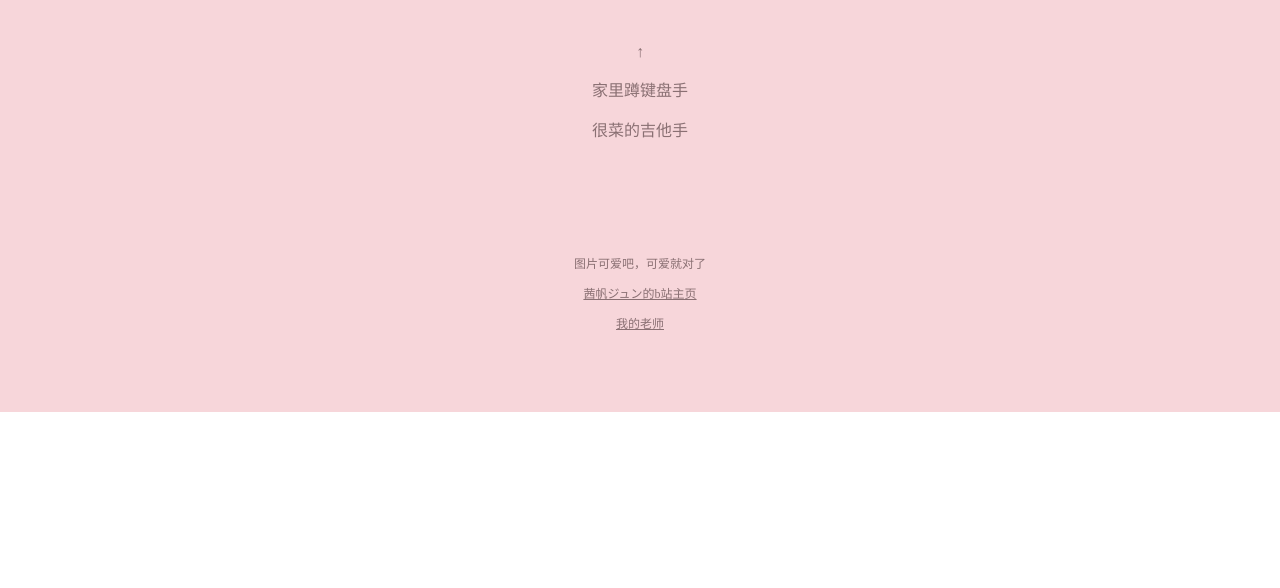
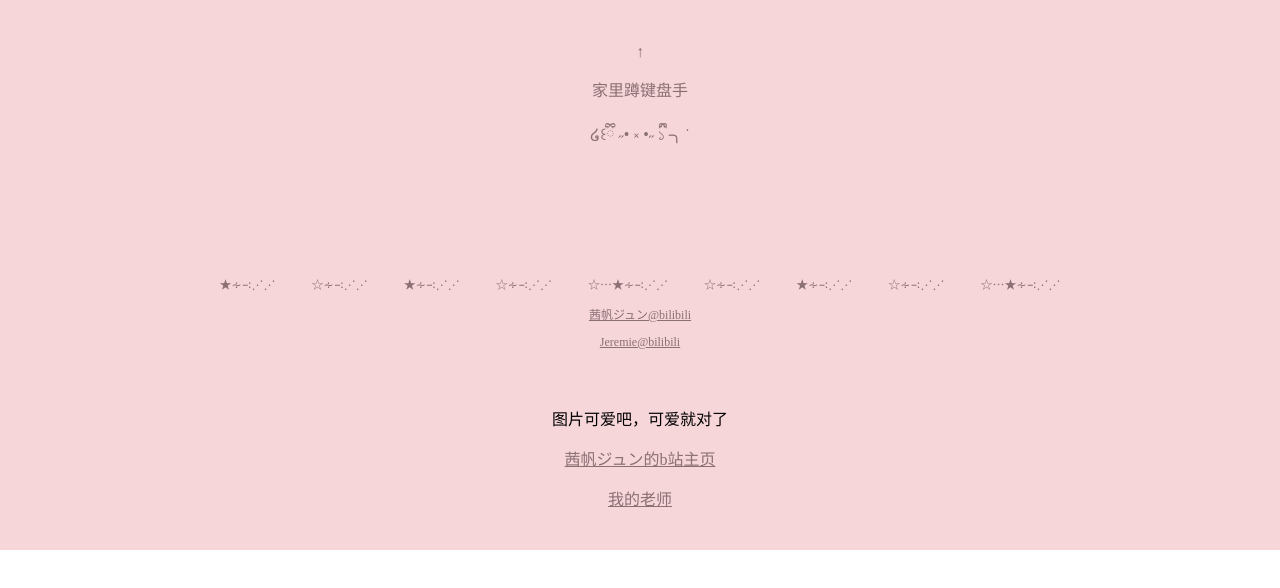
Before and after one commit to Schneider-22/zhizhi22, a plain HTML site: page index.html in a window 1280 px wide. Shown: the part 212-800 px from the top of the page. Drawn offline with Linux system fonts and the light colour scheme.

Commit message:
Update index.html

```diff
--- a/index.html
+++ b/index.html
@@ -26,7 +26,7 @@
     ">
       <p>↑</p>
       <p>家里蹲键盘手</p>
-      <p>很菜的吉他手</p>
+      <p>໒꒰ྀི ˶• ༝ •˶ ྀི১ ╮˙</p>
     </div>
     <div style="
     background-color:#F7D6DA;
@@ -35,6 +35,13 @@
     font-size:12px;
     color:#8A7073
     " >
+    <p>★∻∹⋰⋰　　　☆∻∹⋰⋰　　　★∻∹⋰⋰　　　☆∻∹⋰⋰　　　☆⋯★∻∹⋰⋰　　　☆∻∹⋰⋰　　　★∻∹⋰⋰　　　☆∻∹⋰⋰　　　☆⋯★∻∹⋰⋰　</p>    <a href="https://space.bilibili.com/306182102\" style="color:#8A7073">茜帆ジュン@bilibili</a>
+    <p></p>
+    <a href="https://space.bilibili.com/11158488" style="color:#8A7073">Jeremie@bilibili</a>
+    </div>
+  </body>
+</html>
+
 
     <p>图片可爱吧，可爱就对了</p>
     <a href="https://space.bilibili.com/306182102\" style="color:#8A7073">茜帆ジュン的b站主页</a>
```
